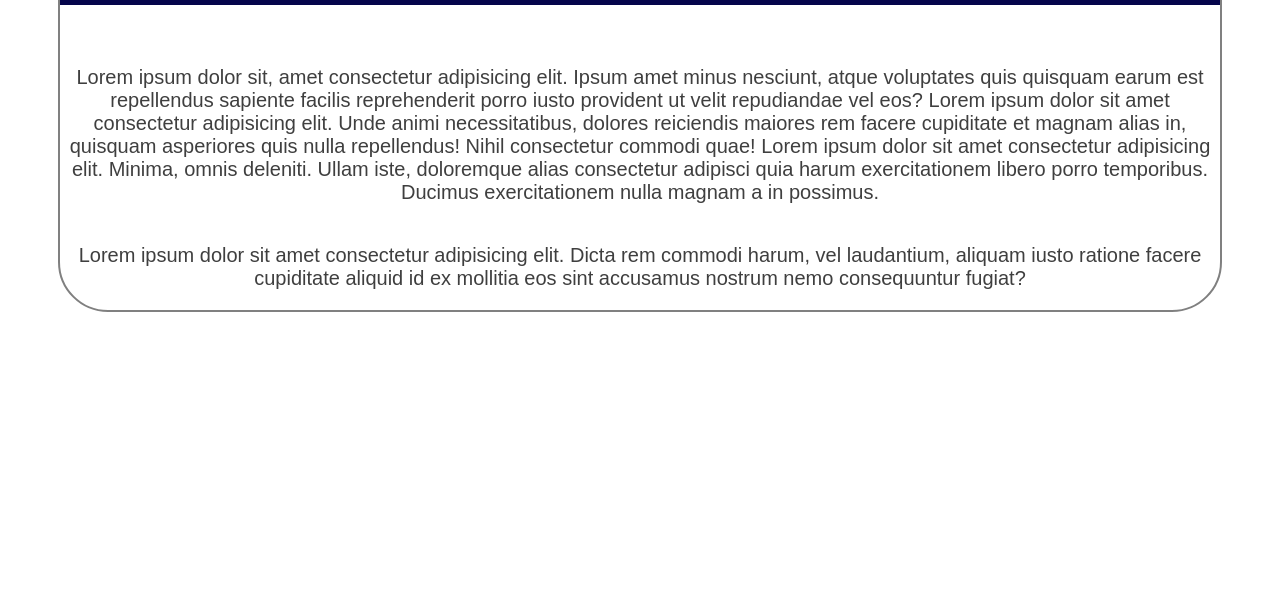
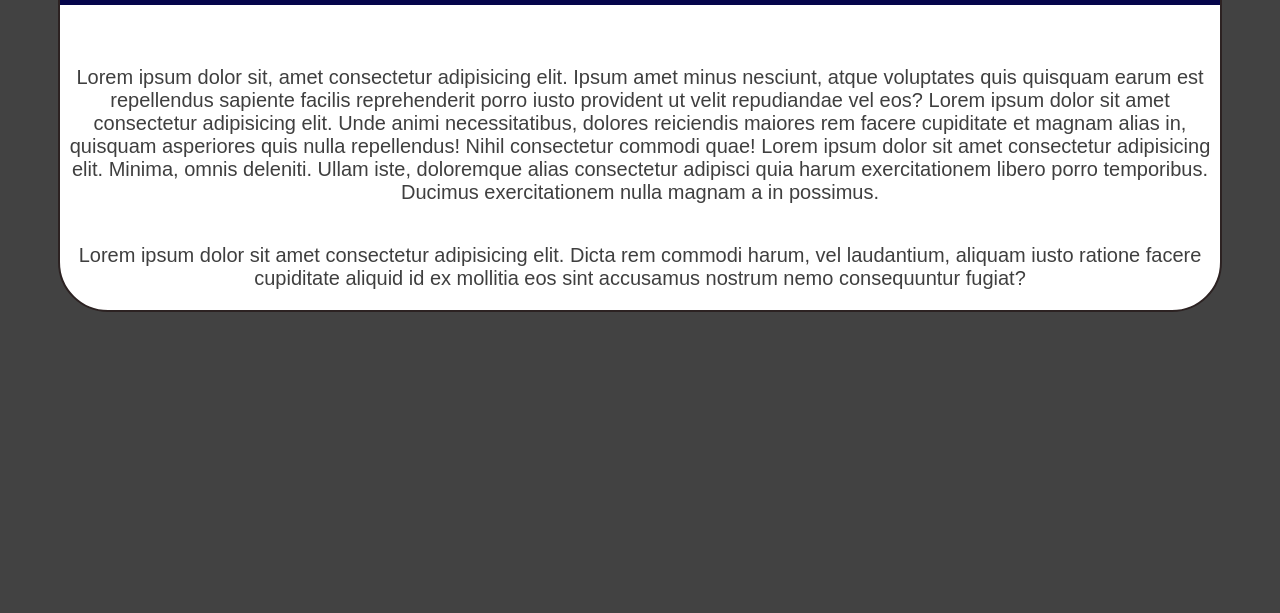
Before and after one commit to CristianHernandez750/pid, a plain HTML site: page index.html in a window 1280 px wide. Shown: the part 187-800 px from the top of the page. Drawn offline with Linux system fonts and the light colour scheme.

Commit message:
pequeño cambio final en los estilos

```diff
--- a/css/styles.css
+++ b/css/styles.css
@@ -3,7 +3,7 @@
     box-sizing: border-box;
 }
 body{
-
+    background-color: rgb(66, 66, 66);
     font-family: Arial, Helvetica, sans-serif;
 }
 #conteinerP{
@@ -15,10 +15,11 @@ body{
     color: rgb(63, 63, 63);
 }
 #header{
-    border: 2px solid grey;
+    border: 2px solid rgb(44, 34, 34);
     margin: 50px;
     border-radius: 50px;
     padding: 0;
+    background-color: white;
 }
 #title{
     font-size: 50px;
```
